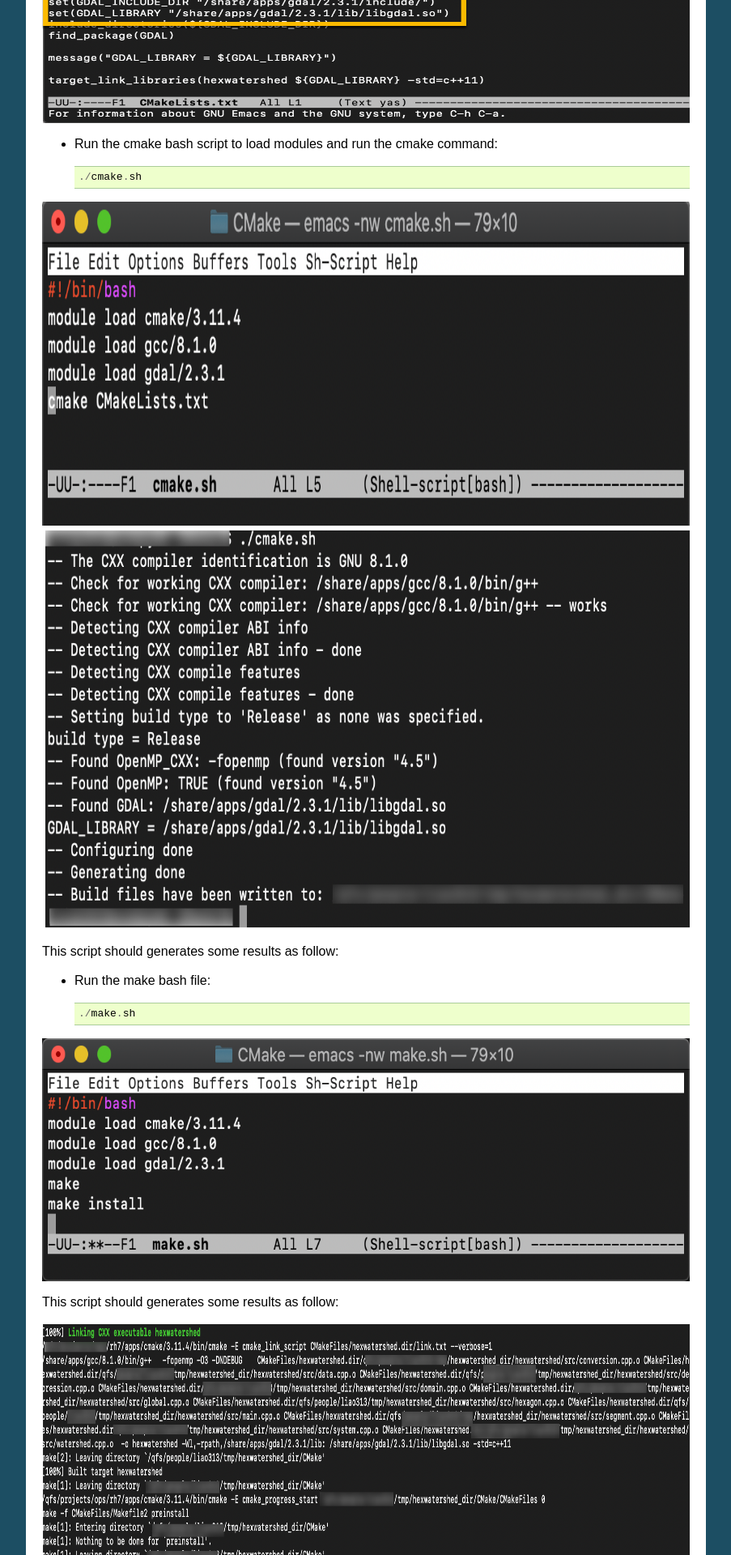
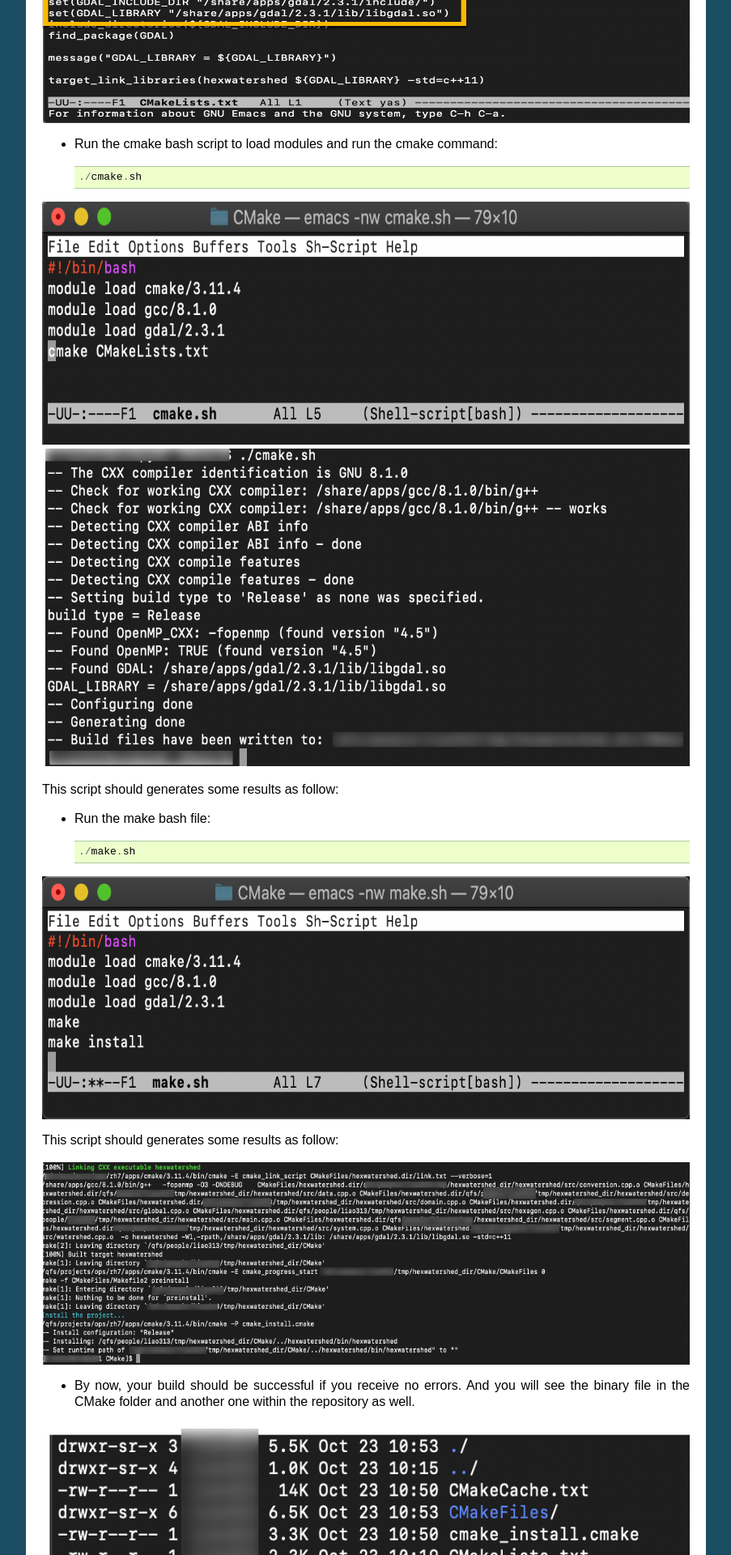
Before and after one commit to pnnl/hexwatershed, a Sphinx documentation site: the page built from doc/installation.rst, in a window 1280 px wide. Shown: the part 2440-4360 px from the top of the page at 81% size, without its empty margins (198-1101 px from the left). Built offline with Sphinx 7.4.7, drawn with Linux system fonts in a browser that asks for light colours.

Commit message:
adjust height

```diff
--- a/doc/installation.rst
+++ b/doc/installation.rst
@@ -88,13 +88,13 @@ The highlight rectangle is where you can change the gdal library.
 .. image:: ../install/figure/cmake.png
     :width: 800px
     :align: center
-    :height: 400px
+    :height: 300px
     :alt: Run cmake
 
 .. image:: ../install/figure/cmake_result.png
     :width: 800px
     :align: center
-    :height: 500px
+    :height: 400px
     :alt: Run cmake
 
 This script should generates some results as follow:
@@ -116,7 +116,7 @@ This script should generates some results as follow:
 .. image:: ../install/figure/make_result.png
     :width: 800px
     :align: center
-    :height: 400px
+    :height: 250px
     :alt: Make results
 
 - By now, your build should be successful if you receive no errors. And you will see the binary file in the CMake folder and another one within the repository as well.
```
Also changed, not shown: 4 other files.
